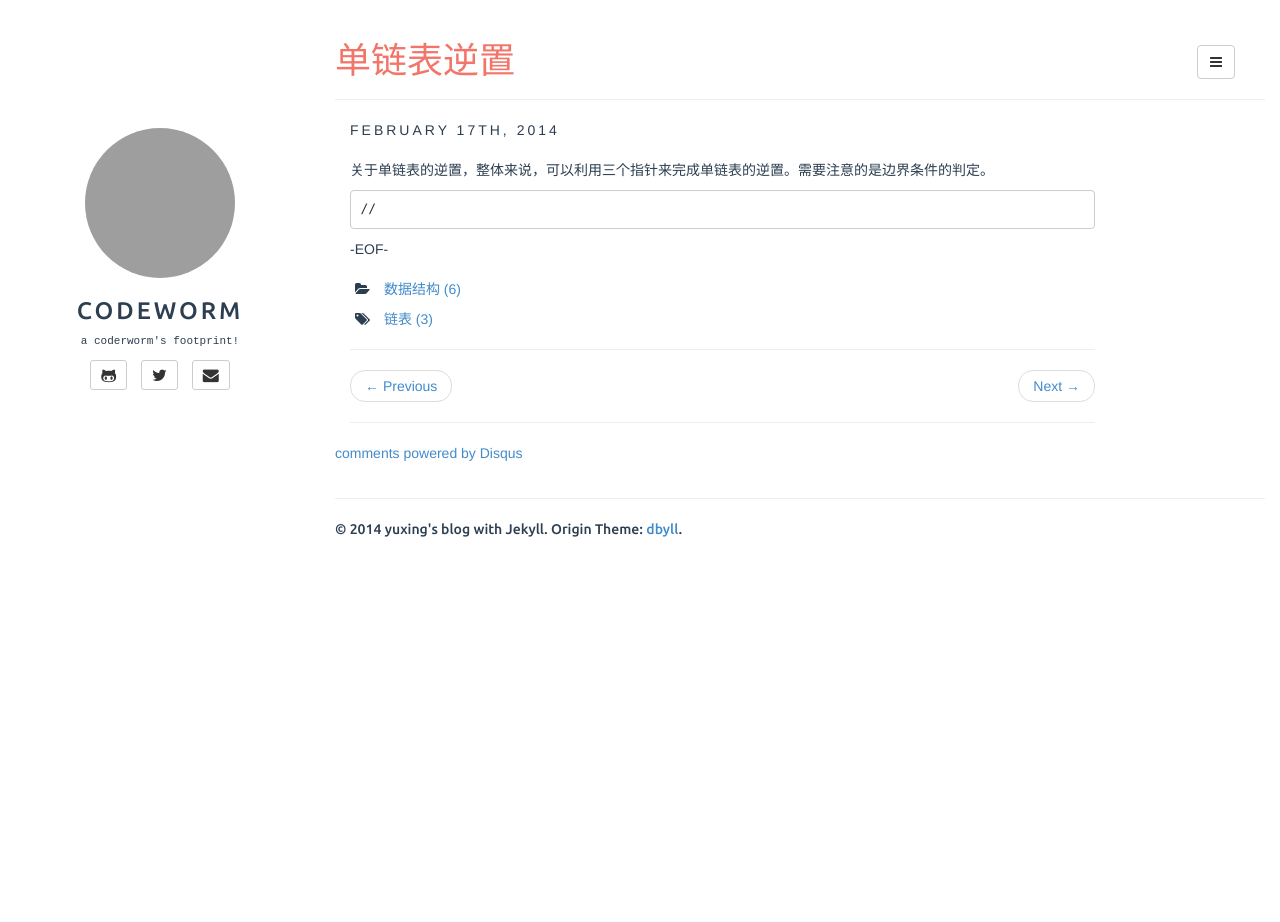
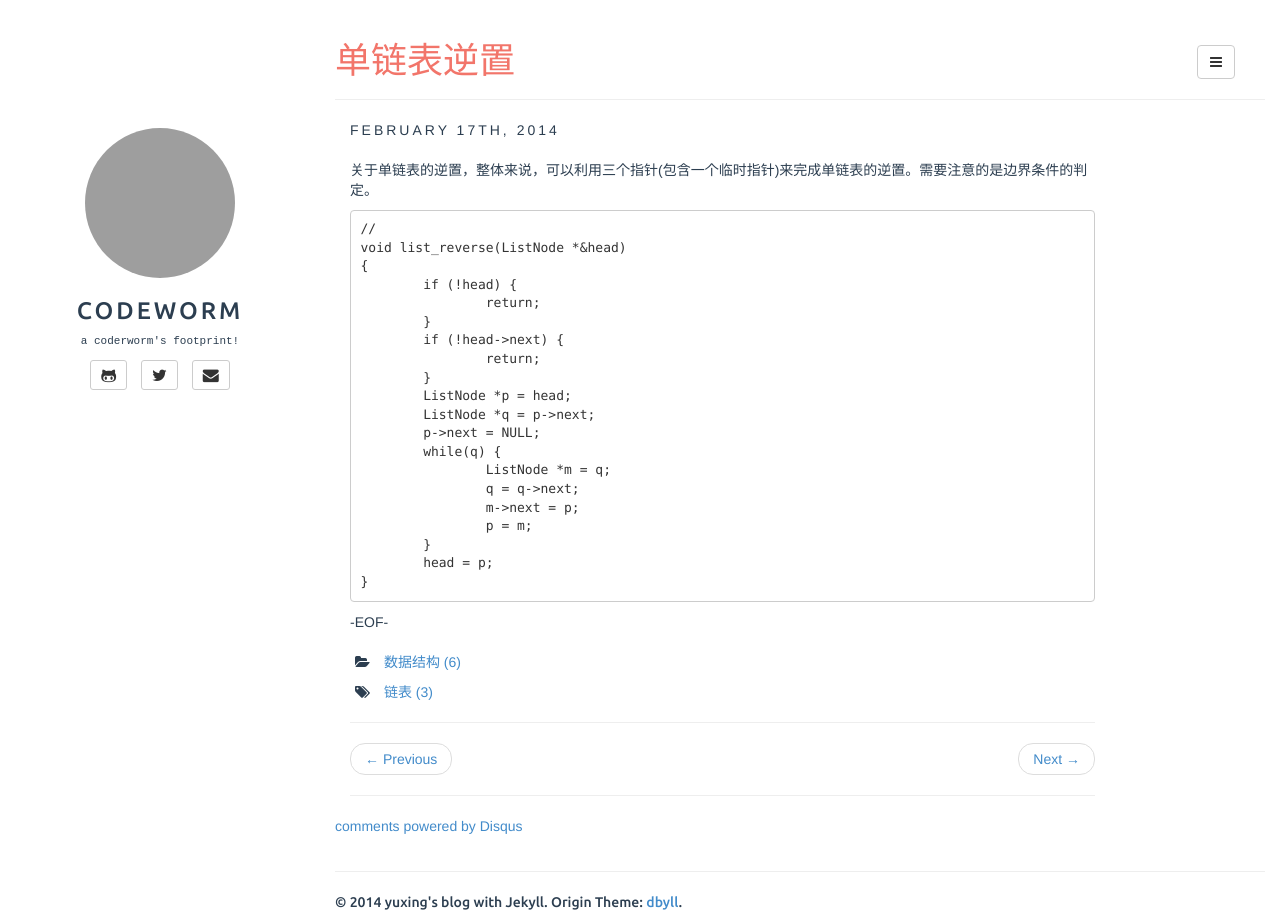
Before and after one commit to yuxingfirst/blog, a Jekyll site: the page built from _posts/algo-datastructure/2014-02-17-linkedlist-reverse.md, in a window 1280 px wide and 922 px high. Built offline with Jekyll 4.4.1, drawn with Linux system fonts in a browser that asks for light colours; comment, search, counter and statistics services are not loaded; grey boxes are pictures that could not be loaded.

Commit message:
list-reverse

```diff
--- a/_posts/algo-datastructure/2014-02-17-linkedlist-reverse.md
+++ b/_posts/algo-datastructure/2014-02-17-linkedlist-reverse.md
@@ -6,8 +6,27 @@ tags: [链表]
 description:  .
 ---
 
-关于单链表的逆置，整体来说，可以利用三个指针来完成单链表的逆置。需要注意的是边界条件的判定。
+关于单链表的逆置，整体来说，可以利用三个指针(包含一个临时指针)来完成单链表的逆置。需要注意的是边界条件的判定。
 
 	//
+	void list_reverse(ListNode *&head)
+	{
+		if (!head) {
+			return;
+		}
+		if (!head->next) {
+			return;
+		}
+		ListNode *p = head;
+		ListNode *q = p->next;
+		p->next = NULL;
+		while(q) {
+			ListNode *m = q;
+			q = q->next;
+			m->next = p;
+			p = m;
+		}
+		head = p;
+	}
 
 -EOF-
```
Also changed, not shown: README.md.
